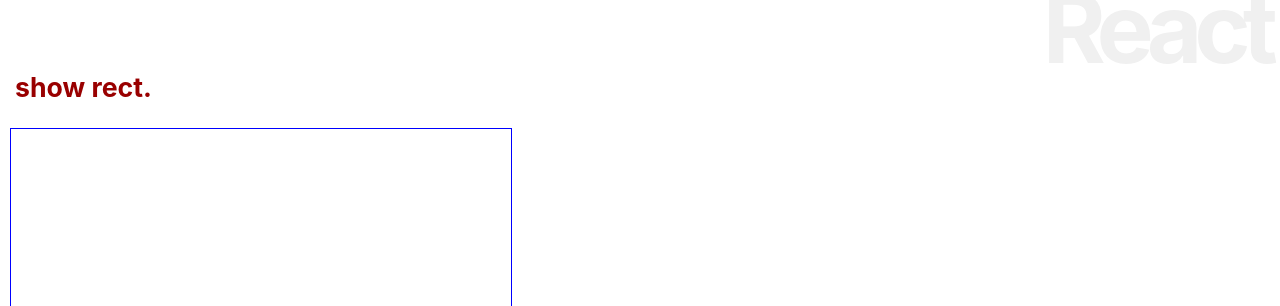
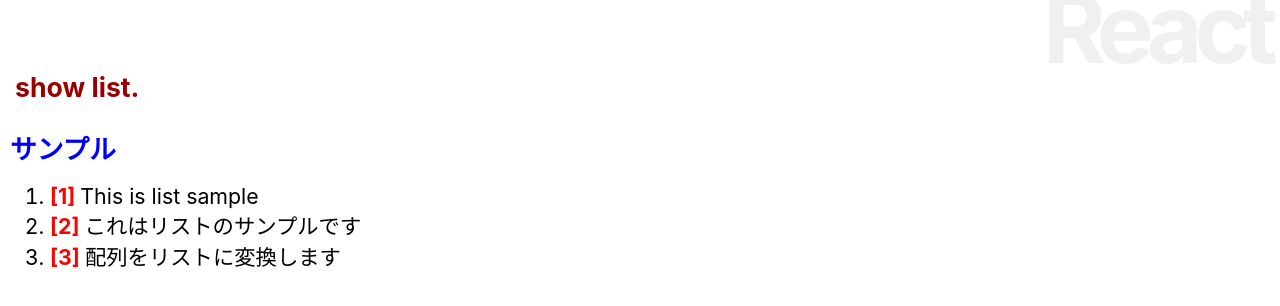
Before and after one commit to koharakouki/react_practice, a React (Create React App) app in the folder re-react/: page / in a window 1280 px wide. Shown: the top 306 px of the page. Built offline with nearby package versions, Linux system fonts and the light colour scheme.

Commit message:
[Fin]chapter3-3

```diff
--- a/re-react/src/App.js
+++ b/re-react/src/App.js
@@ -3,7 +3,11 @@
 import Rect from './Rect';
 
 class App extends Component {
-  data = [];
+  data = [
+    "This is list sample",
+    "これはリストのサンプルです",
+    "配列をリストに変換します"
+  ];
 
   msgStyle = {
     fontSize: "20pt",
@@ -11,53 +15,71 @@
     margin: "20px 0px",
     padding: "5px",
   }
-  area = {
-    width: "500px",
-    height: "500px",
-    border: "1px solid blue"
-  }
 
   constructor(props){
     super(props);
     this.state = {
       list: this.data
     };
-    this.doAction = this.doAction.bind(this);
   }
-
-  doAction(e){
-    let x = e.pageX;
-    let y = e.pageY;
-    this.data.push({ x:x, y:y});
-    this.setState({
-      list: this.data
-    });
-  }
-
-  draw(d){
-    let s = {
-      position: "absolute",
-      left: (d.x - 25) + "px",
-      top: (d.y - 25) + "px",
-      width: "50px",
-      height: "50px",
-      backgroundColor: "#66f3"
-    };
-    return <div style={s}></div>;
-  }
-
 
   render(){
     return(
       <div>
         <h1>React</h1>
-        <h2 style={this.msgStyle}>show rect.</h2>
-        <div style={this.area} onClick={this.doAction}>
-          {this.data.map((value)=>this.draw(value))}
-        </div>
+        <h2 style={this.msgStyle}>show list.</h2>
+        <List title="サンプル" data={this.data} />
       </div>
     );
   }
 }
 
+
+class List extends Component {
+  number = 1;
+
+  title = {
+    fontSize: "20pt",
+    fontWeight: "bold",
+    color: "blue"
+  };
+
+  render(){
+    let data = this.props.data;
+    return(
+      <div>
+        <p style={this.title}>{this.props.title}</p>
+        <ul>
+          {data.map((item)=>
+            <Item number={this.number++} value={item} key={this.number} />
+          )}
+        </ul>
+      </div>
+    );
+  }
+}
+
+class Item extends Component {
+  li = {
+    listStyleType: "squqre",
+    fontSize: "16pt",
+    color: "#06",
+    margin: "0px",
+    padding: "0px"
+  }
+  num = {
+    fontWeight: "bold",
+    color: "red"
+  }
+
+  render(){
+    return(
+      <li style={this.li}>
+        <span style={this.num}>[{this.props.number}] </span>
+        {this.props.value}
+      </li>
+    );
+  }
+}
+
 export default App;
```
